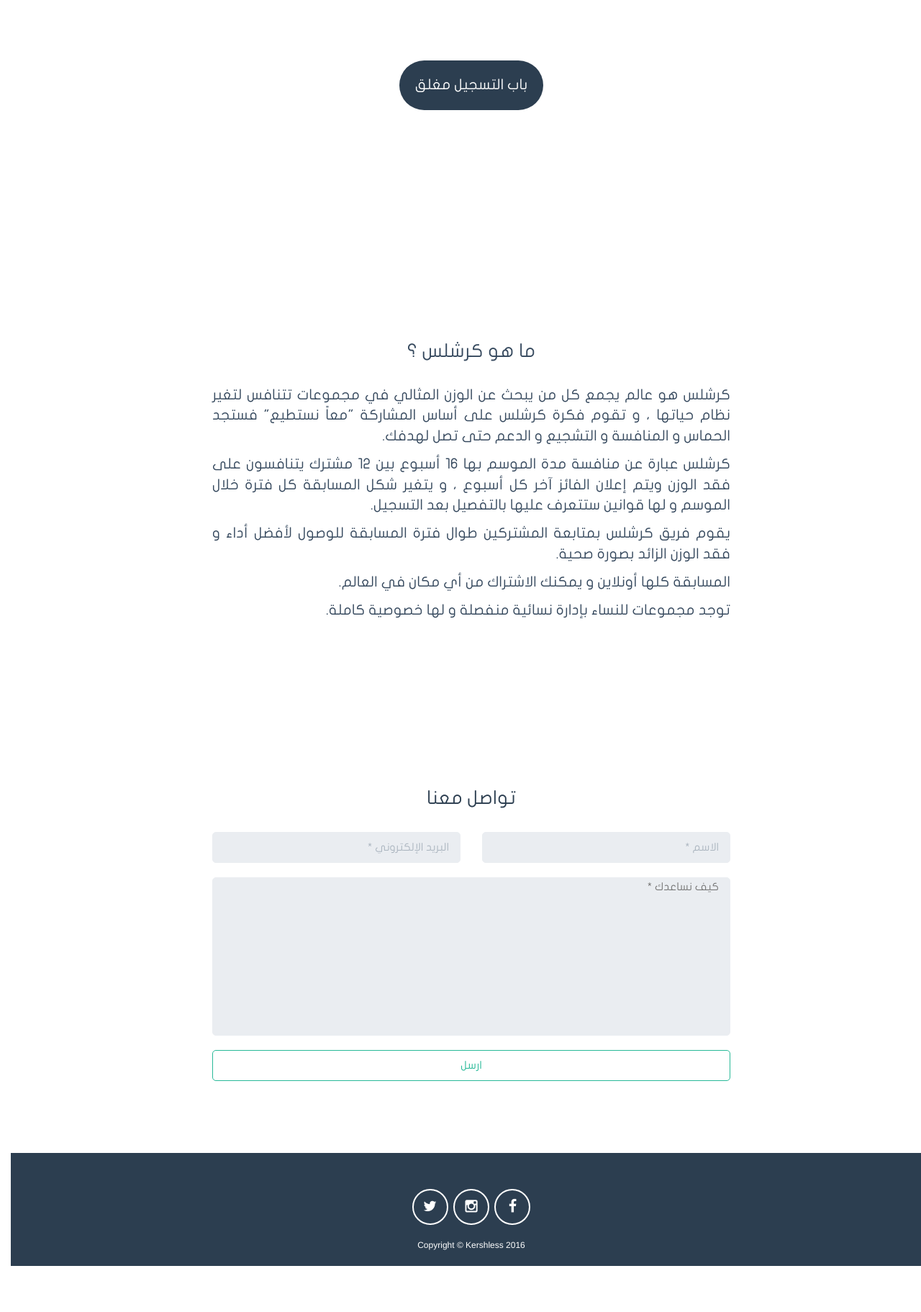
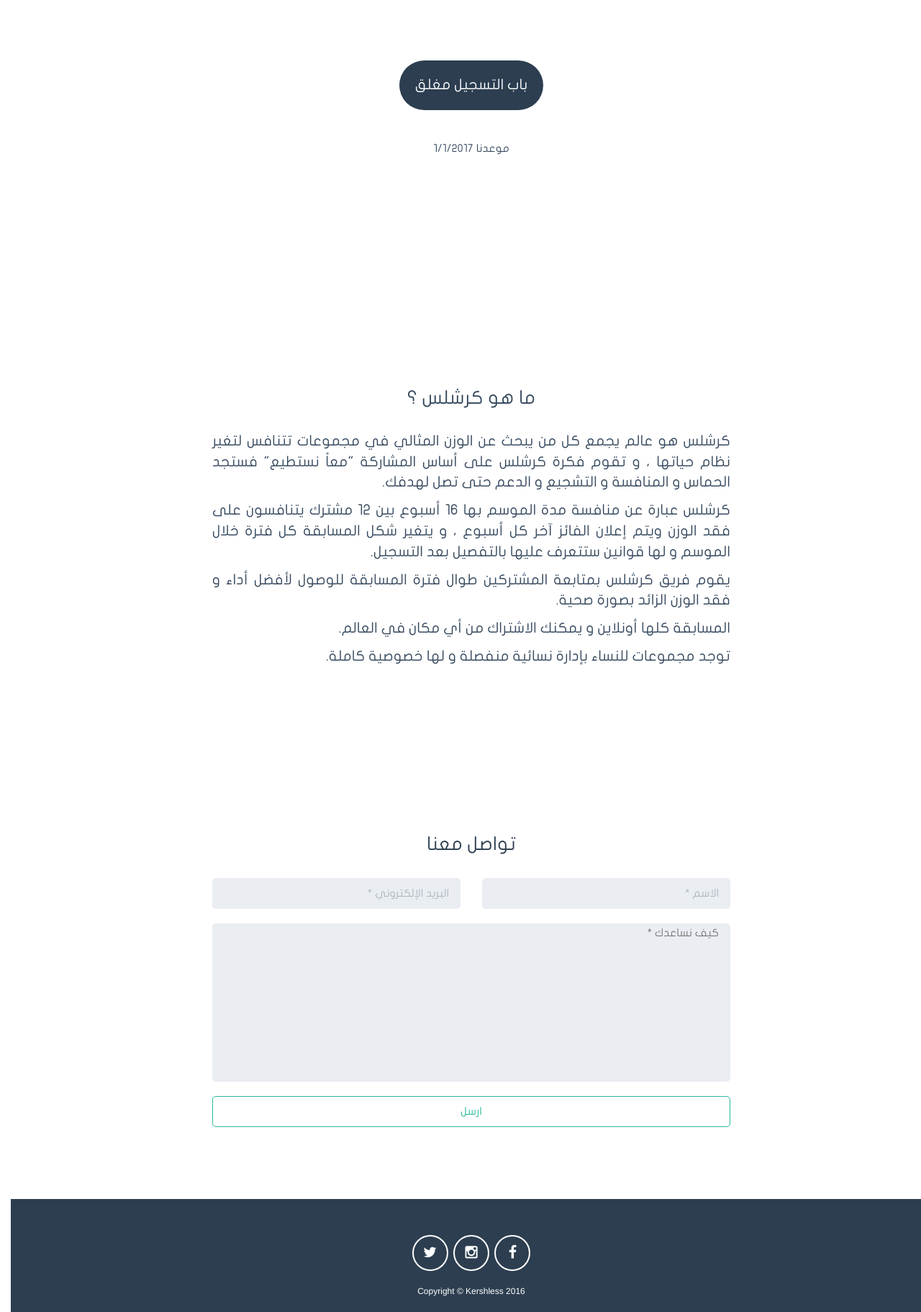
Before and after one commit to heshamMassoud/Kershless-website, a CodeIgniter app: page /kershless-website/ar/ in a window 1280 px wide. Shown: the part 537-2360 px from the top of the page at 72% size. Before the commit the page ends 2296 px from the top, so only its background shows below. Run offline with CodeIgniter, Linux system fonts and the light colour scheme; some libraries are stand-ins or nearby versions.

Commit message:
Add new registration opening date

```diff
--- a/application/language/arabic/homepage_lang.php
+++ b/application/language/arabic/homepage_lang.php
@@ -35,7 +35,7 @@ $lang['register_now']
 
 $lang['registration_closed'] = "باب التسجيل مغلق";
 
-$lang['registration_openning_date'] = "موعدنا ١/٧/٢٠١٦";
+$lang['registration_openning_date'] = "موعدنا ١/١/٢٠١٧";
 
 $lang['what_is_kershless_1']
     = 'كرشلس هو عالم يجمع كل من يبحث
--- a/application/views/view_main_new.php
+++ b/application/views/view_main_new.php
@@ -171,7 +171,14 @@ if ($current_lang == 'en') {
         </a>
       </div>
     </div>
-  </section>
+    <br>
+    <br>
+    <div class="row">
+        <div class="text-center">
+            <?php echo lang('registration_openning_date'); ?>
+        </div>
+    </div>
+</section>
 
   <section class="main" id="video">
     <div class="container">
```
